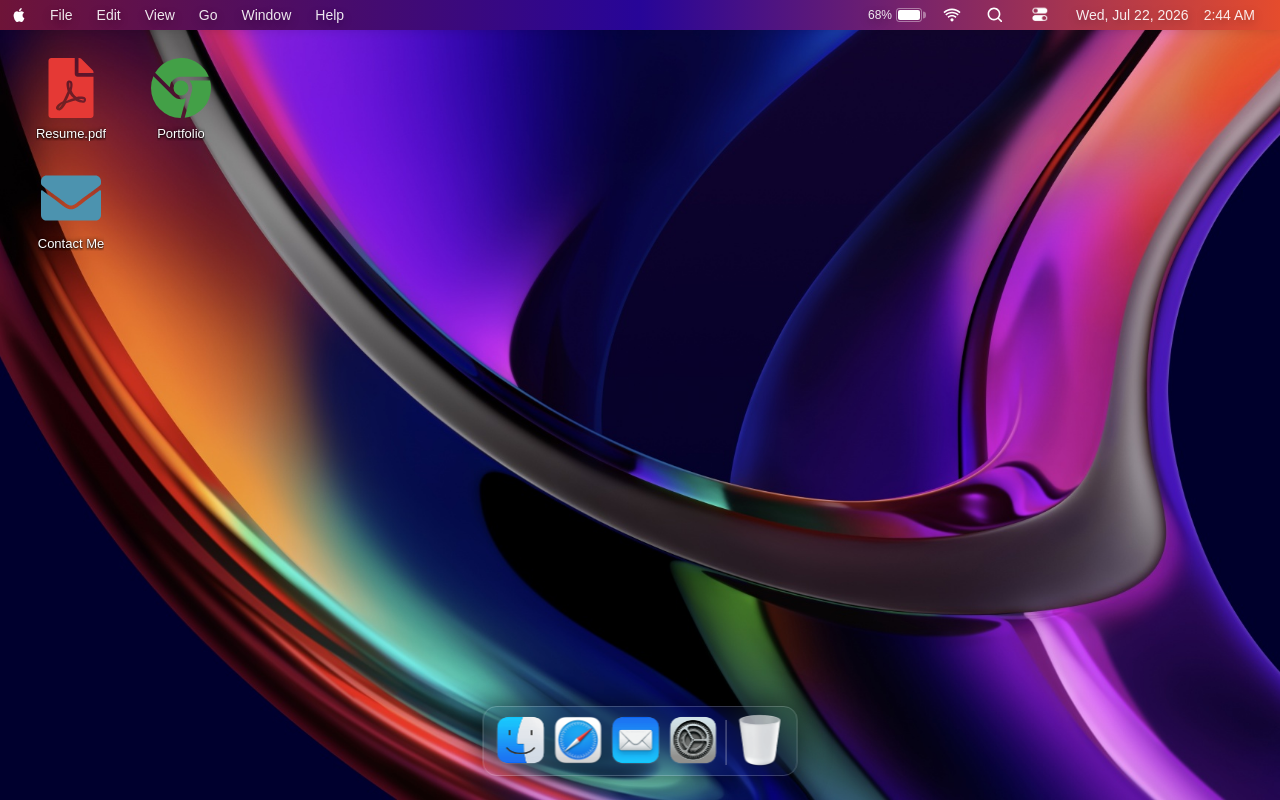
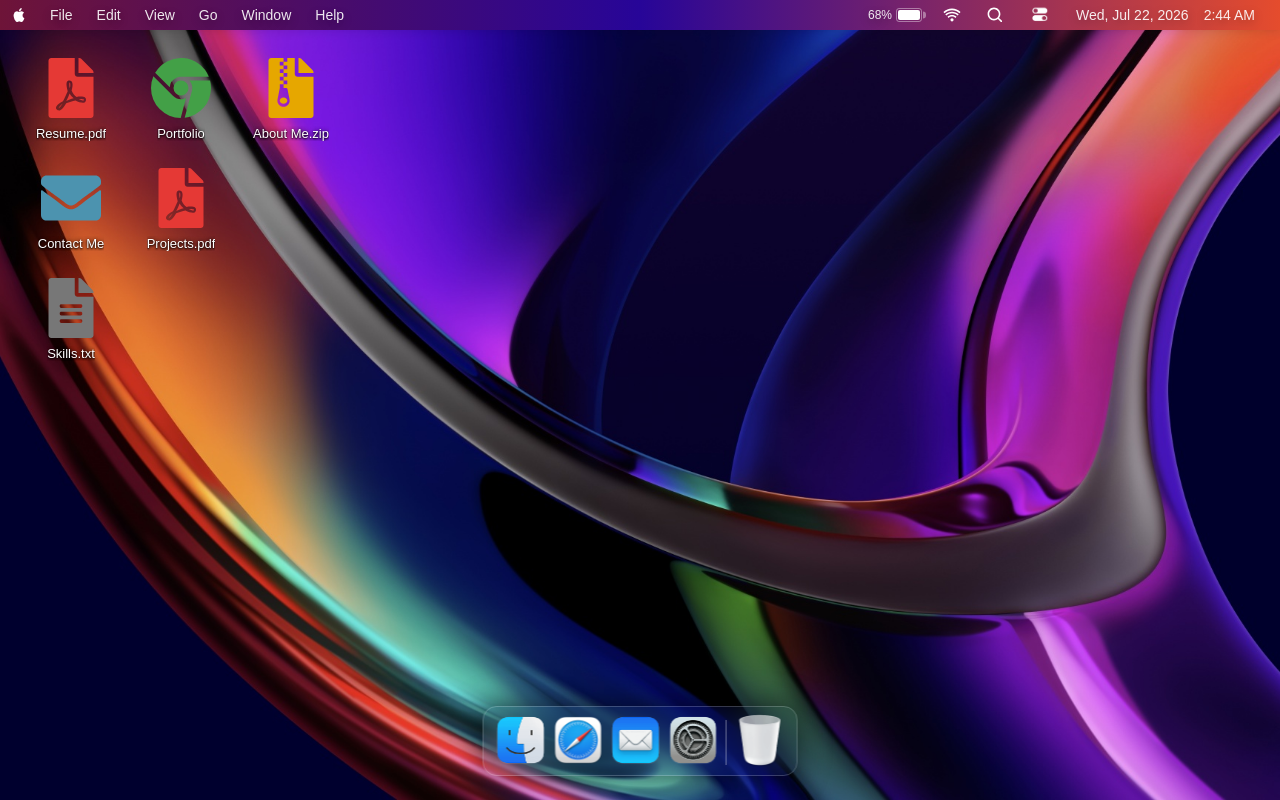
Before and after one commit to Syconn/Portfolio-Web, a React (Vite) app: page / in a window 1280 px wide. Built offline with nearby package versions, Linux system fonts and the light colour scheme.

Commit message:
More Nav Icons

```diff
--- a/src/components/DesktopFileManager.tsx
+++ b/src/components/DesktopFileManager.tsx
@@ -15,10 +15,14 @@ type DesktopIcon = {
     data?: WindowData
 }
 
+// TODO: Spotify Music, Youtube, Netflix - Shows, Steam | Add more icons to home, Skills, About, Change Browser
 const fileDefaults: DesktopIcon[] = [
     { id: 0, name: "Resume.pdf", type: "pdf", window: "pdf", x: 20, y: 20, data: { filePath: resumePDF } },
     { id: 1, name: "Contact Me", type: "mail", x: 20, y: 130, window: "contact" },
-    { id: 2, name: "Portfolio", type: "safari", x: 130, y: 20, window: "safari", data: { urls: ["skills", "projects"] } }
+    { id: 2, name: "Portfolio", type: "safari", x: 130, y: 20, window: "safari", data: { urls: ["about", "skills", "projects"] } },
+    { id: 3, name: "Skills.txt", type: "txt", x: 20, y: 240, window: "safari", data: { urls: ["skills"] } },
+    { id: 4, name: "Projects.pdf", type: "pdf", x: 130, y: 130, window: "safari", data: { urls: ["projects"] } },
+    { id: 5, name: "About Me.zip", type: "zip", x: 240, y: 20, window: "safari", data: { urls: ["about"] } },
 ]
 
 function DesktopFileManager({ openOrShowWindow }: { openOrShowWindow: (id: registryKey, data?: WindowData) => void }) {
--- a/src/components/Windows/websites/ProjectSite.tsx
+++ b/src/components/Windows/websites/ProjectSite.tsx
@@ -41,7 +41,6 @@ function Projects({ page, openTab }: PageProps) {
                             </div>
                         </div>
 
-
                         <div className="project-content">
                             <p className="project-subline">{project.subline}</p>
 
```
